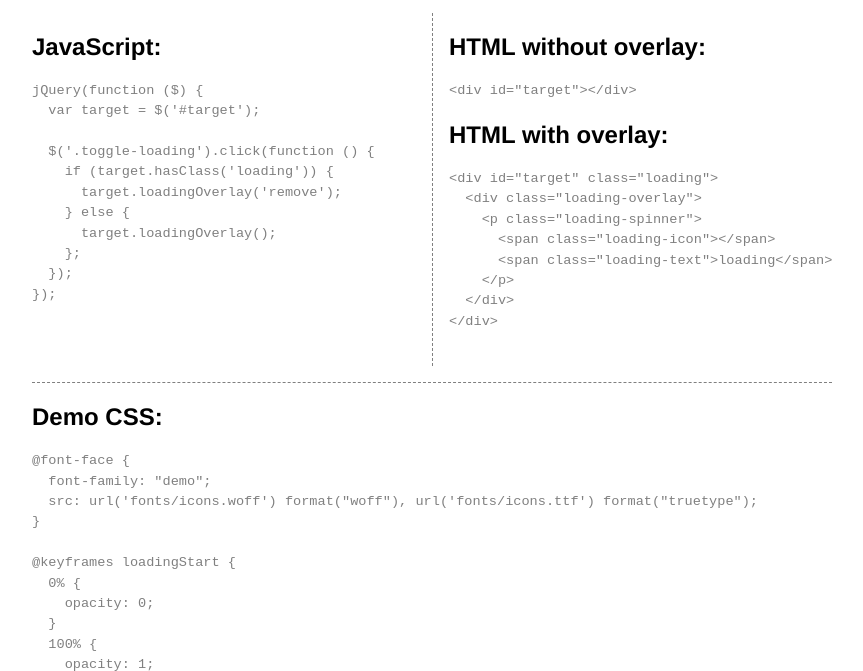
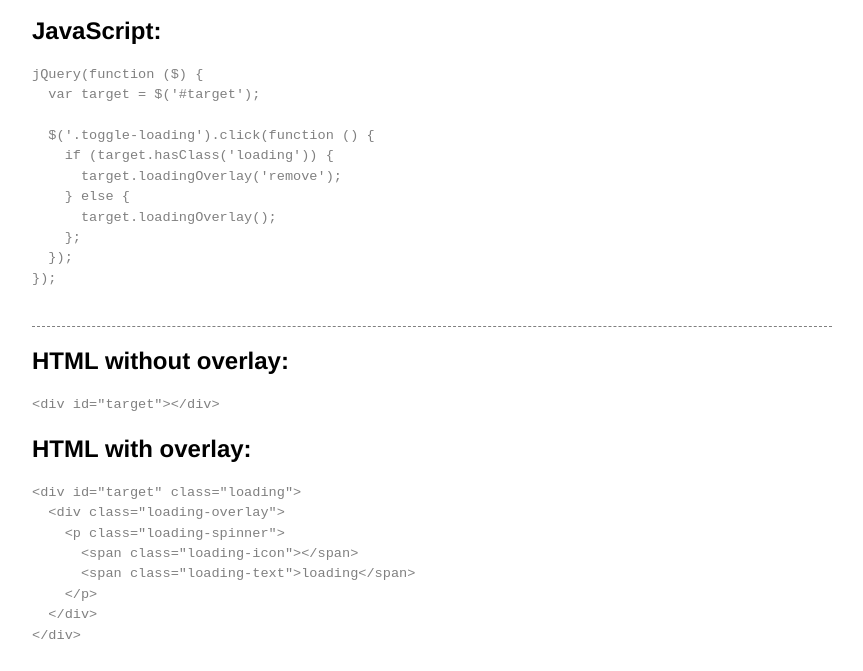
Before and after one commit to jgerigmeyer/jquery-loading-overlay, a website: page demo/index.html in a window 1280 px wide. Shown: the part 562-1233 px from the top of the page, without its empty margins (208-1071 px from the left). Drawn offline with Linux system fonts and the light colour scheme.

Commit message:
Layout demo code samples vertically.

```diff
--- a/demo/demo.css
+++ b/demo/demo.css
@@ -228,17 +228,13 @@ pre {
 }
 
 .code-samples .js {
-  float: left;
-  width: 50%;
-  padding-right: 1em;
+  clear: both;
   margin-bottom: 1em;
 }
 
 .code-samples .html {
-  float: right;
-  width: 50%;
-  padding-left: 1em;
-  border-left: 1px dashed;
+  clear: both;
+  border-top: 1px dashed;
   border-color: grey;
   margin-bottom: 1em;
 }
```
